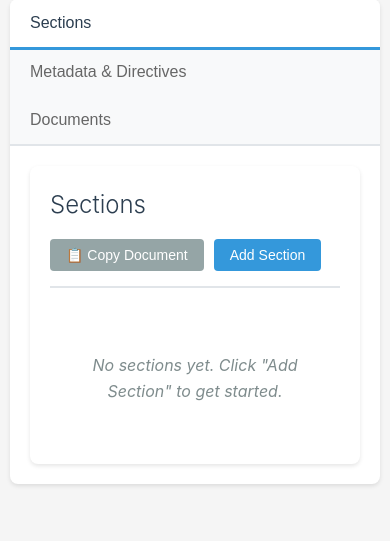
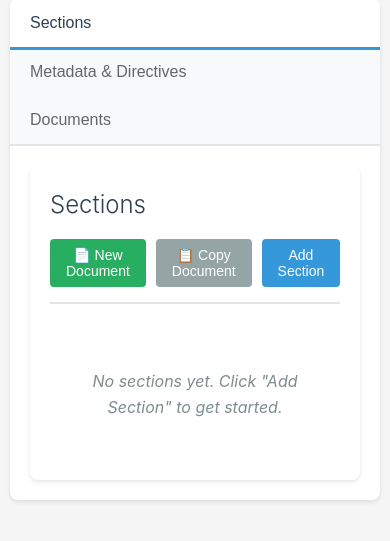
Before and after one commit to sandialabs/talkpipe-writing-assistant, a FastAPI app: page / in a window 390 px wide. Shown: the part 258-799 px from the top of the page. Run offline with FastAPI, Linux system fonts and the light colour scheme.

Commit message:
Basic interface things like "new document"

```diff
--- a/static/script.js
+++ b/static/script.js
@@ -25,10 +25,12 @@ class WritingAssistant {
         const refreshDocumentsBtn = document.getElementById('refresh-documents-btn');
         const loadFileInput = document.getElementById('load-file');
         const copyDocumentBtn = document.getElementById('copy-document-btn');
+        const newDocumentBtn = document.getElementById('new-document-btn');
 
         titleInput.addEventListener('blur', () => this.updateTitle(titleInput.value));
         addSectionBtn.addEventListener('click', () => this.addSection());
         copyDocumentBtn.addEventListener('click', () => this.copyDocumentToClipboard());
+        newDocumentBtn.addEventListener('click', () => this.showNewDocumentModal());
 
         saveMetadataBtn.addEventListener('click', () => this.saveMetadata());
         resetMetadataBtn.addEventListener('click', () => this.resetMetadata());
@@ -75,6 +77,23 @@ class WritingAssistant {
                 this.updateTimeout = setTimeout(() => {
                     this.updateSection(section);
                 }, 500);
+            }
+        });
+
+        // New Document Modal Event Listeners
+        const modal = document.getElementById('new-document-modal');
+        const closeModalBtn = document.getElementById('close-new-document-modal');
+        const cancelBtn = document.getElementById('cancel-new-document-btn');
+        const createBtn = document.getElementById('create-new-document-btn');
+
+        closeModalBtn.addEventListener('click', () => this.hideNewDocumentModal());
+        cancelBtn.addEventListener('click', () => this.hideNewDocumentModal());
+        createBtn.addEventListener('click', () => this.createNewDocument());
+
+        // Close modal when clicking outside of it
+        modal.addEventListener('click', (e) => {
+            if (e.target === modal) {
+                this.hideNewDocumentModal();
             }
         });
     }
@@ -317,8 +336,13 @@ class WritingAssistant {
             // Use localStorage data if available, otherwise use server data
             const metadata = savedMetadata || serverMetadata;
 
-            document.getElementById('source').value = metadata.source || '';
-            document.getElementById('model').value = metadata.model || '';
+            // Load source and model into hamburger menu
+            const sourceElement = document.getElementById('hamburger-source');
+            const modelElement = document.getElementById('hamburger-model');
+            if (sourceElement) sourceElement.value = metadata.source || '';
+            if (modelElement) modelElement.value = metadata.model || '';
+
+            // Load other metadata into metadata tab
             document.getElementById('writing-style').value = metadata.writing_style || 'formal';
             document.getElementById('target-audience').value = metadata.target_audience || '';
             document.getElementById('tone').value = metadata.tone || 'neutral';
@@ -367,13 +391,18 @@ class WritingAssistant {
             if (showMessage) {
                 this.showMessage('Error saving metadata', 'error');
             }
+            throw error; // Rethrow the error so saveDocument can handle it
         }
     }
 
     getMetadataFromForm() {
+        // Get source and model from hamburger menu
+        const sourceElement = document.getElementById('hamburger-source');
+        const modelElement = document.getElementById('hamburger-model');
+
         return {
-            source: document.getElementById('source').value,
-            model: document.getElementById('model').value,
+            source: sourceElement ? sourceElement.value : '',
+            model: modelElement ? modelElement.value : '',
             writing_style: document.getElementById('writing-style').value,
             target_audience: document.getElementById('target-audience').value,
             tone: document.getElementById('tone').value,
@@ -384,8 +413,13 @@ class WritingAssistant {
     }
 
     async resetMetadata() {
-        document.getElementById('source').value = '';
-        document.getElementById('model').value = '';
+        // Reset hamburger menu fields
+        const sourceElement = document.getElementById('hamburger-source');
+        const modelElement = document.getElementById('hamburger-model');
+        if (sourceElement) sourceElement.value = '';
+        if (modelElement) modelElement.value = '';
+
+        // Reset metadata tab fields
         document.getElementById('writing-style').value = 'formal';
         document.getElementById('target-audience').value = '';
         document.getElementById('tone').value = 'neutral';
@@ -449,10 +483,13 @@ class WritingAssistant {
             return;
         }
 
-        const formData = new FormData();
-        formData.append('filename', filename);
+        try {
+            // First, save the current metadata to ensure it's up to date
+            await this.saveMetadata();
 
-        try {
+            const formData = new FormData();
+            formData.append('filename', filename);
+
             const response = await fetch('/documents/save', {
                 method: 'POST',
                 body: formData
@@ -827,6 +864,78 @@ class WritingAssistant {
             }
         }
     }
+
+    showNewDocumentModal() {
+        const modal = document.getElementById('new-document-modal');
+        modal.classList.add('show');
+
+        // Clear previous values
+        document.getElementById('new-document-title').value = '';
+        document.getElementById('new-document-outline').value = '';
+
+        // Focus on title field
+        document.getElementById('new-document-title').focus();
+    }
+
+    hideNewDocumentModal() {
+        const modal = document.getElementById('new-document-modal');
+        modal.classList.remove('show');
+    }
+
+    async createNewDocument() {
+        const title = document.getElementById('new-document-title').value.trim();
+        const outline = document.getElementById('new-document-outline').value.trim();
+
+        if (!title && !outline) {
+            this.showMessage('Please provide either a title or section outline.', 'error');
+            return;
+        }
+
+        try {
+            // First, clear the current document by setting title to empty
+            const titleInput = document.getElementById('document-title');
+            titleInput.value = title;
+            await this.updateTitle(title);
+
+            // Clear all existing sections
+            const sectionsList = document.getElementById('sections-list');
+            sectionsList.innerHTML = '<div class="no-sections-message"><p>No sections yet. Click "Add Section" to get started.</p></div>';
+
+            // Create sections from outline
+            if (outline) {
+                const lines = outline.split('\n').filter(line => line.trim());
+                for (const line of lines) {
+                    const response = await fetch('/sections', {
+                        method: 'POST'
+                    });
+                    const section = await response.json();
+
+                    // Update the section with the main point
+                    const formData = new FormData();
+                    formData.append('main_point', line.trim());
+                    formData.append('user_text', '');
+
+                    await fetch(`/sections/${section.id}`, {
+                        method: 'PUT',
+                        body: formData
+                    });
+
+                    // Create the section element with updated data
+                    const updatedSection = {...section, main_point: line.trim()};
+                    this.createSectionElement(updatedSection);
+                }
+
+                this.updateSectionNumbers();
+            }
+
+            this.hideNewDocumentModal();
+            this.showMessage('New document created successfully!', 'success');
+
+        } catch (error) {
+            console.error('Error creating new document:', error);
+            this.showMessage('Error creating new document. Please try again.', 'error');
+        }
+    }
 }
 
 // Global reference for onclick handlers
--- a/static/style.css
+++ b/static/style.css
@@ -542,6 +542,15 @@ header h1 {
     background-color: #7f8c8d;
 }
 
+.btn-success {
+    background-color: #27ae60;
+    color: white;
+}
+
+.btn-success:hover {
+    background-color: #229954;
+}
+
 .message {
     padding: 12px 20px;
     margin-bottom: 20px;
--- a/templates/index.html
+++ b/templates/index.html
@@ -59,6 +59,7 @@
                         <div class="sections-header">
                             <h2>Sections</h2>
                             <div class="sections-controls">
+                                <button id="new-document-btn" class="btn btn-success">📄 New Document</button>
                                 <button id="copy-document-btn" class="btn btn-secondary">📋 Copy Document</button>
                                 <button id="add-section-btn" class="btn btn-primary">Add Section</button>
                             </div>
@@ -88,12 +89,12 @@
                                     </div>
 
                                     <div class="form-group">
-                                        <label>Your Text:</label>
+                                        <label>Current Text:</label>
                                         <textarea class="user-text" rows="4" placeholder="Enter your text here...">{{ section.user_text }}</textarea>
                                     </div>
 
                                     <div class="form-group">
-                                        <label>Generated Text:</label>
+                                        <label>Alternative Suggestion:</label>
                                         <div class="generated-text-container">
                                             <div class="generated-text">{{ section.generated_text }}</div>
                                             <button class="btn btn-small btn-replace-text" title="Replace 'Your Text' with generated text">← Use This Text</button>
@@ -221,6 +222,30 @@
         </div>
     </div>
 
+    <!-- New Document Modal -->
+    <div id="new-document-modal" class="modal">
+        <div class="modal-content">
+            <div class="modal-header">
+                <h2>Create New Document</h2>
+                <button class="modal-close" id="close-new-document-modal">×</button>
+            </div>
+            <div class="modal-body">
+                <div class="form-group">
+                    <label for="new-document-title">Document Title:</label>
+                    <input type="text" id="new-document-title" placeholder="Enter document title...">
+                </div>
+                <div class="form-group">
+                    <label for="new-document-outline">Section Outline:</label>
+                    <textarea id="new-document-outline" rows="8" placeholder="Enter one main point per line. Each line will become a section.&#10;&#10;Example:&#10;Introduction to the topic&#10;Key benefits and advantages&#10;Implementation steps&#10;Conclusion and next steps"></textarea>
+                </div>
+            </div>
+            <div class="modal-footer">
+                <button id="cancel-new-document-btn" class="btn btn-secondary">Cancel</button>
+                <button id="create-new-document-btn" class="btn btn-success">Create Document</button>
+            </div>
+        </div>
+    </div>
+
     <script src="/static/script.js"></script>
 </body>
 </html>
```
Also changed, not shown: other parts of static/style.css (+125 -0 lines).
